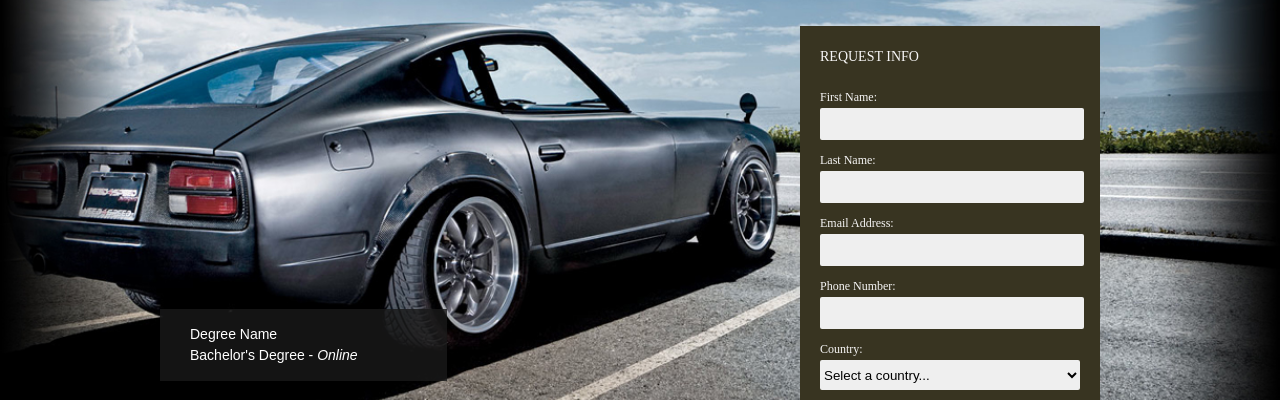
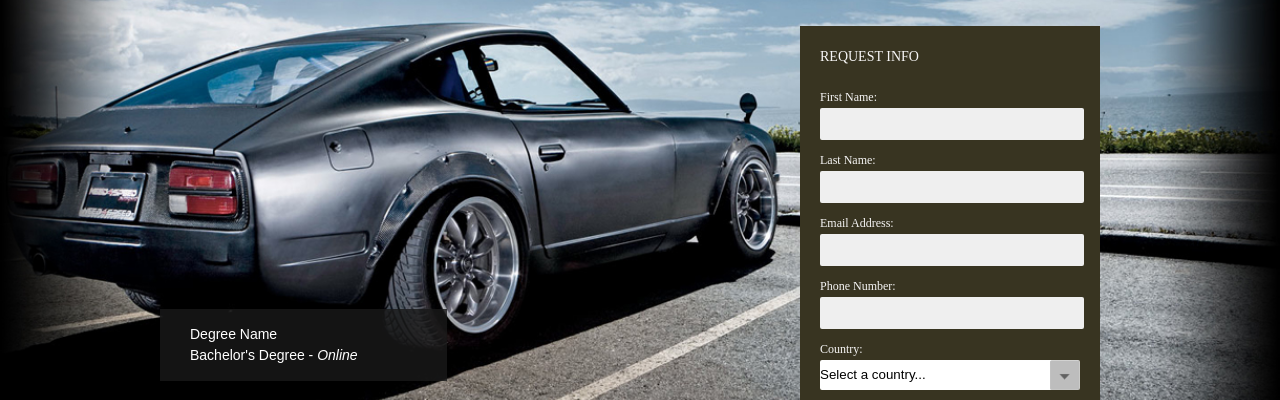
Before and after one commit to brownsusan/fs-landing_page-test, a website: page index.html in a window 1280 px wide. Shown: the part 64-464 px from the top of the page. Drawn offline with nearby package versions, Linux system fonts and the light colour scheme; a web font is replaced by a local one.

Commit message:
Adds image replacement for select dropdown

```diff
--- a/css/core/style.css
+++ b/css/core/style.css
@@ -74,8 +74,8 @@ input, select{
 	border-radius: 2px;
 	display: block;
 	height: 30px;
+	margin-bottom: 10px;
 	width: 100%;
-	margin-bottom: 10px;
 }
 
 input[type=submit]{
@@ -88,6 +88,12 @@ input[type=submit]{
 
 label{
 	font-size: 12px;
+}
+
+select{
+	line-height: 1;
+	-webkit-appearance: none;
+	background: url('/img/select-arrow.png') no-repeat right #fff;
 }
 
 #main-feature{
--- a/index.html
+++ b/index.html
@@ -453,6 +453,7 @@
 			</div>
 		</footer>
 		<script src="//ajax.googleapis.com/ajax/libs/jquery/1.11.0/jquery.min.js"></script>
+		<script type="text/javascript" src="bower_components/slidr/slidr.min.js"></script>
 		<script type="text/javascript" src="js/core/main.js"></script>
 
 	</body>
--- a/js/core/main.js
+++ b/js/core/main.js
@@ -7,6 +7,9 @@ $(document).ready(function() {
 	var headerHeight = $('header').height(), logoHeight = $('header img').height();
 	var logoMargin = (headerHeight - logoHeight)/2;
 	$('header img').css('margin-top', logoMargin);
+
+	var selectHeight = $('select').height();
+	$('select').css('background-size', selectHeight);
 });
 
 $(window).resize(function() {
```
Also changed, not shown: img/select-arrow.png (added).
